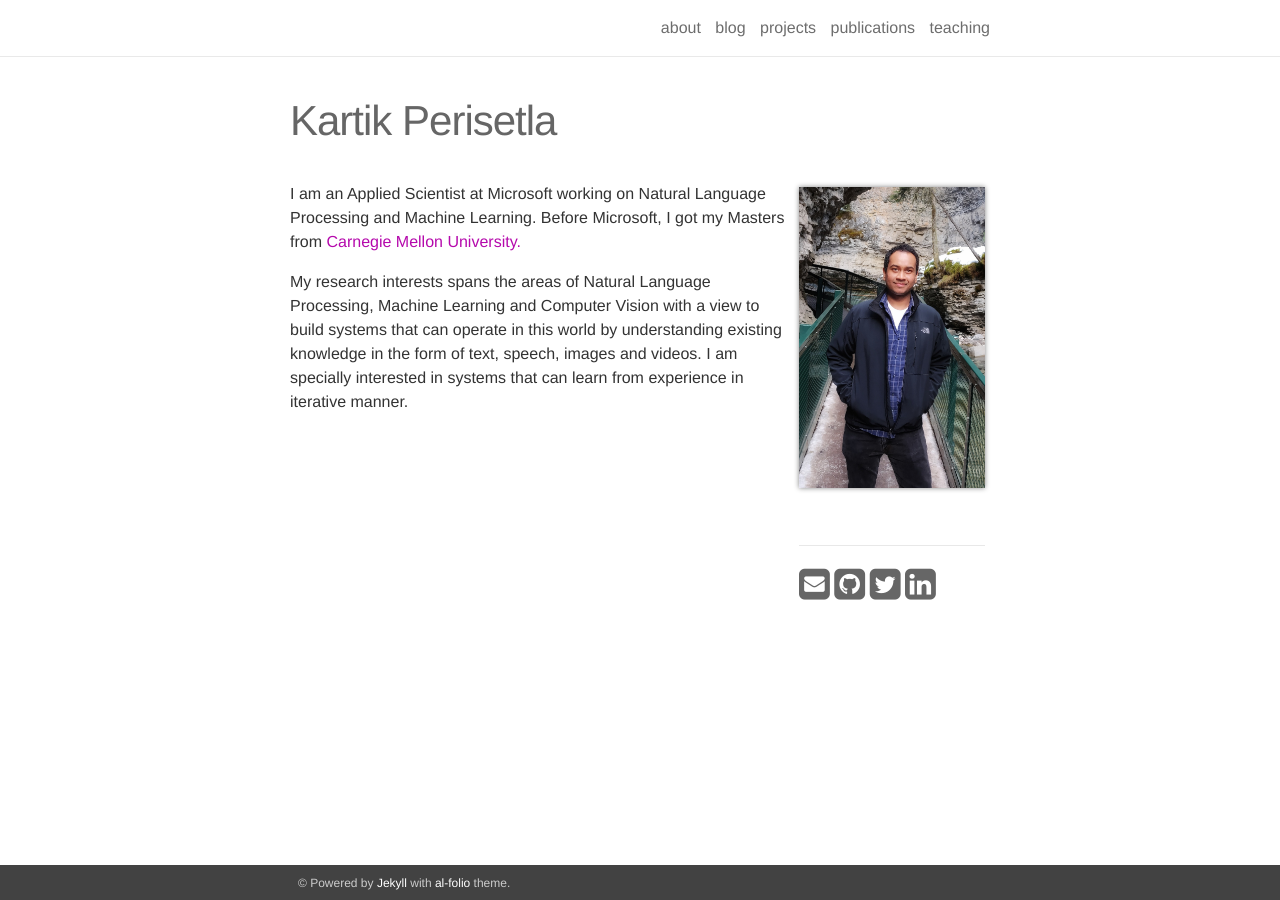
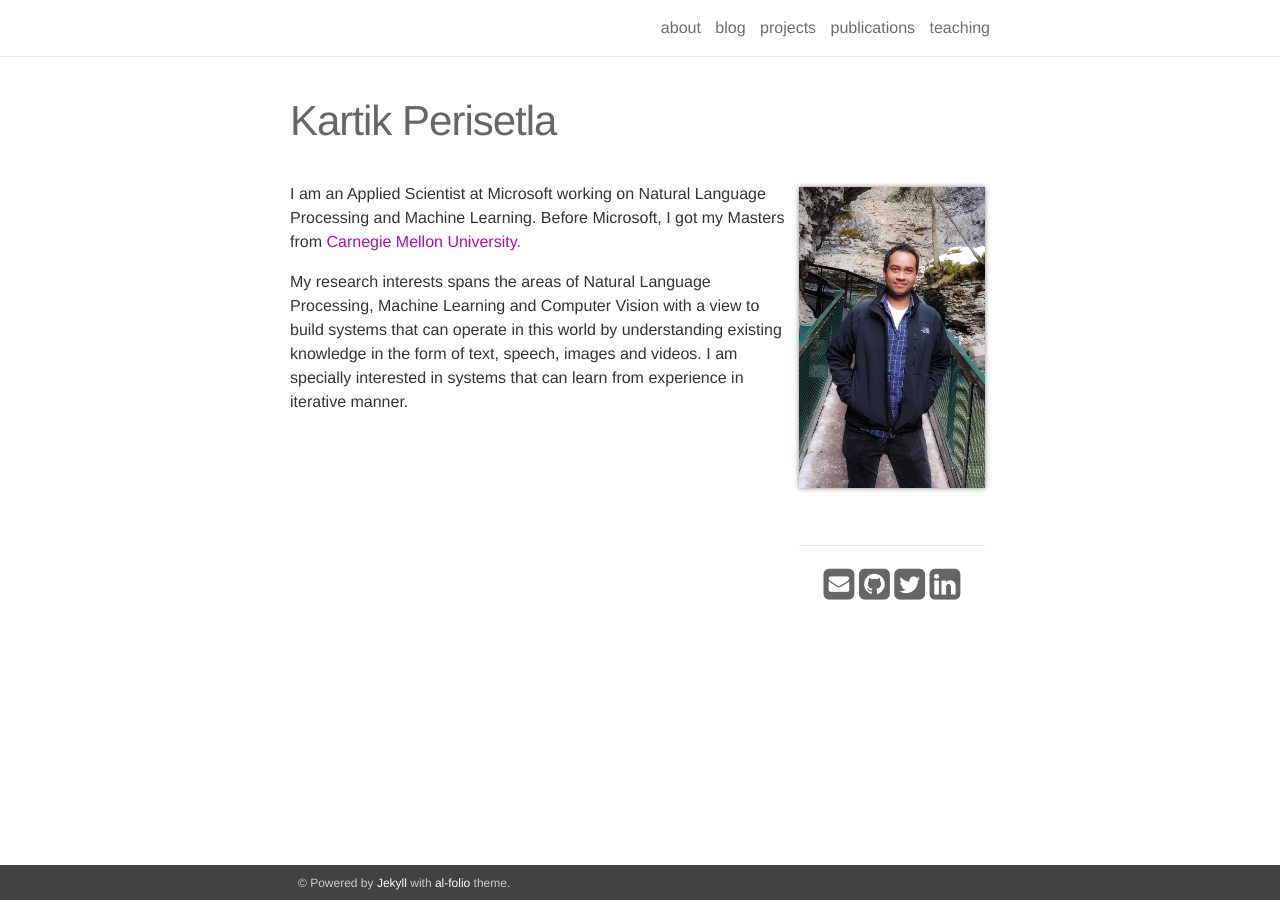
Before and after one commit to kartikperisetla/kartikperisetla.github.io, a Jekyll site: the page built from _pages/about.md, in a window 1280 px wide. Built offline with Jekyll 4.4.1, drawn with Linux system fonts in a browser that asks for light colours; nearby versions of some CDN libraries.

Commit message:
nit change

```diff
--- a/_layouts/about.html
+++ b/_layouts/about.html
@@ -12,7 +12,7 @@ layout: page
     {{ page.profile.address }}
   </div>
   {% endif %}
-  <div class="social">
+  <div class="social" align="center">
     <span>
       <a href="mailto:kartik.peri@gmail.com">
         <i class="fa fa-envelope-square" style="font-size:36px"></i>
```
